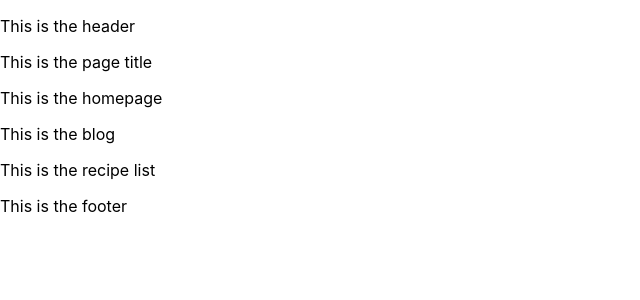
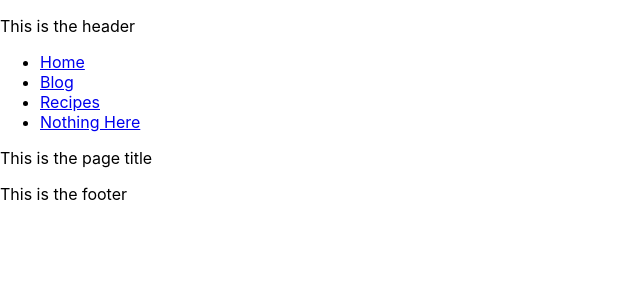
Before and after one commit to Cromana22/p110136416-mod005431, a React (Create React App) app: page / in a window 1280 px wide. Shown: the top 300 px of the page, without its empty margins (0-640 px from the left). Built offline with nearby package versions, Linux system fonts and the light colour scheme.

Commit message:
React routing implemented for main pages

```diff
--- a/src/App.js
+++ b/src/App.js
@@ -1,27 +1,23 @@
 import React from "react";
-import {
-  BrowserRouter as Router,
-  Switch,
-  Route,
-  Link
-} from "react-router-dom";
-
-import AppHeader from './AppHeader'
-import AppPageTitle from './AppPageTitle'
+import { BrowserRouter, Routes, Route } from "react-router-dom";
+import AppLayout from './AppLayout'
 import AppHomepage from './AppHomepage'
 import AppBlog from './AppBlog'
 import AppRecipeList from './AppRecipeList'
-import AppFooter from './AppFooter'
 
 function App() {
   return (
     <div className="App">
-      <AppHeader />
-      <AppPageTitle />
-      <AppHomepage />
-      <AppBlog />
-      <AppRecipeList />
-      <AppFooter />
+      <BrowserRouter>
+        <Routes>
+          <Route path="/" element={<AppLayout />} >
+            <Route path="home" element={<AppHomepage/>} />
+            <Route path="blog" element={<AppBlog/>} />
+            <Route path="recipes" element={<AppRecipeList/>} />
+            <Route path="*" element={<AppHomepage/>} />
+          </Route>
+        </Routes>
+      </BrowserRouter>
     </div>
   );
 }
--- a/src/AppHeader.js
+++ b/src/AppHeader.js
@@ -1,9 +1,20 @@
 import React from 'react';
+import { Link } from "react-router-dom";
 
 function AppHeader() {
     return (
       <div className="AppHeader">
         <p>This is the header</p>
+
+        <nav>
+        <ul>
+          <li><Link to="/home">Home</Link></li>
+          <li><Link to="/blog">Blog</Link></li>
+          <li><Link to="/recipes">Recipes</Link></li>
+          <li><Link to="/nothing-here">Nothing Here</Link></li>
+        </ul>
+      </nav>
+
       </div>
     )
   }
--- /dev/null
+++ b/src/AppLayout.js
@@ -0,0 +1,18 @@
+import React from 'react';
+import { Outlet } from "react-router-dom";
+import AppHeader from './AppHeader'
+import AppPageTitle from './AppPageTitle'
+import AppFooter from './AppFooter'
+
+function AppLayout() {
+    return (
+      <div className="AppLayout">
+        <AppHeader />
+        <AppPageTitle />
+        <Outlet />
+        <AppFooter />
+      </div>
+    )
+  }
+
+  export default AppLayout
```
